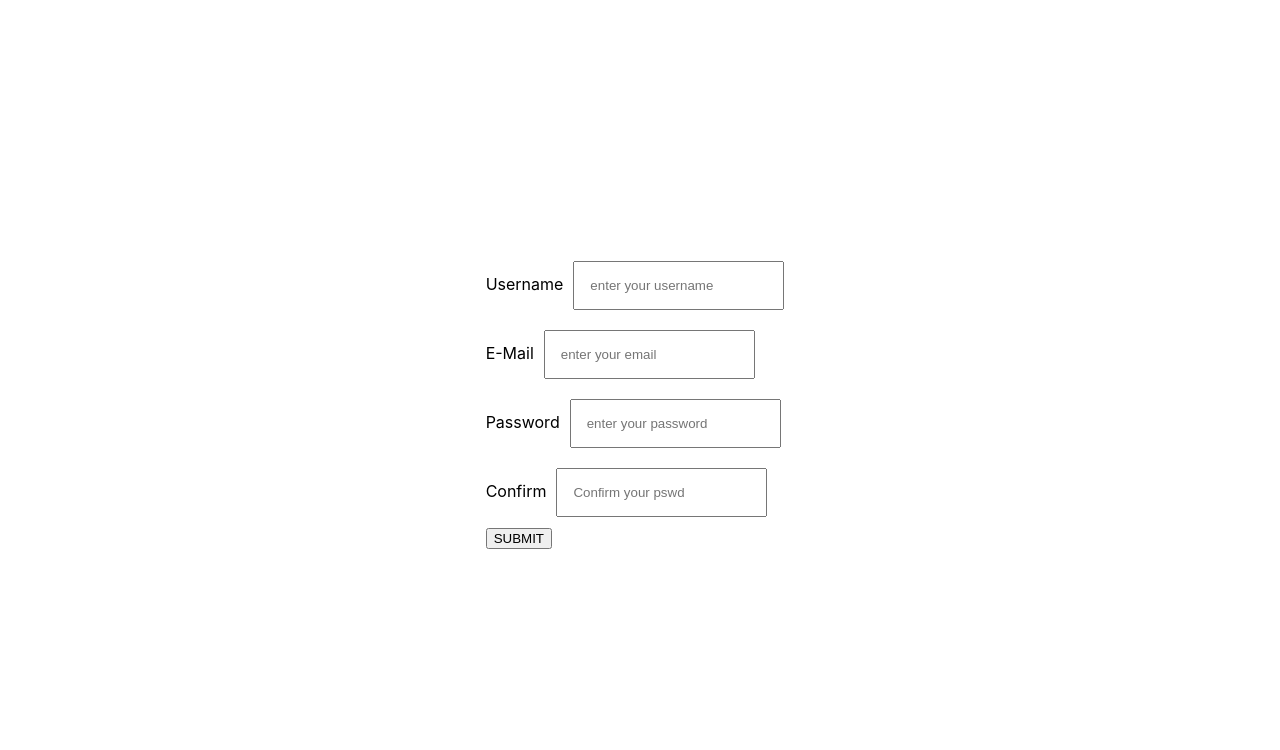
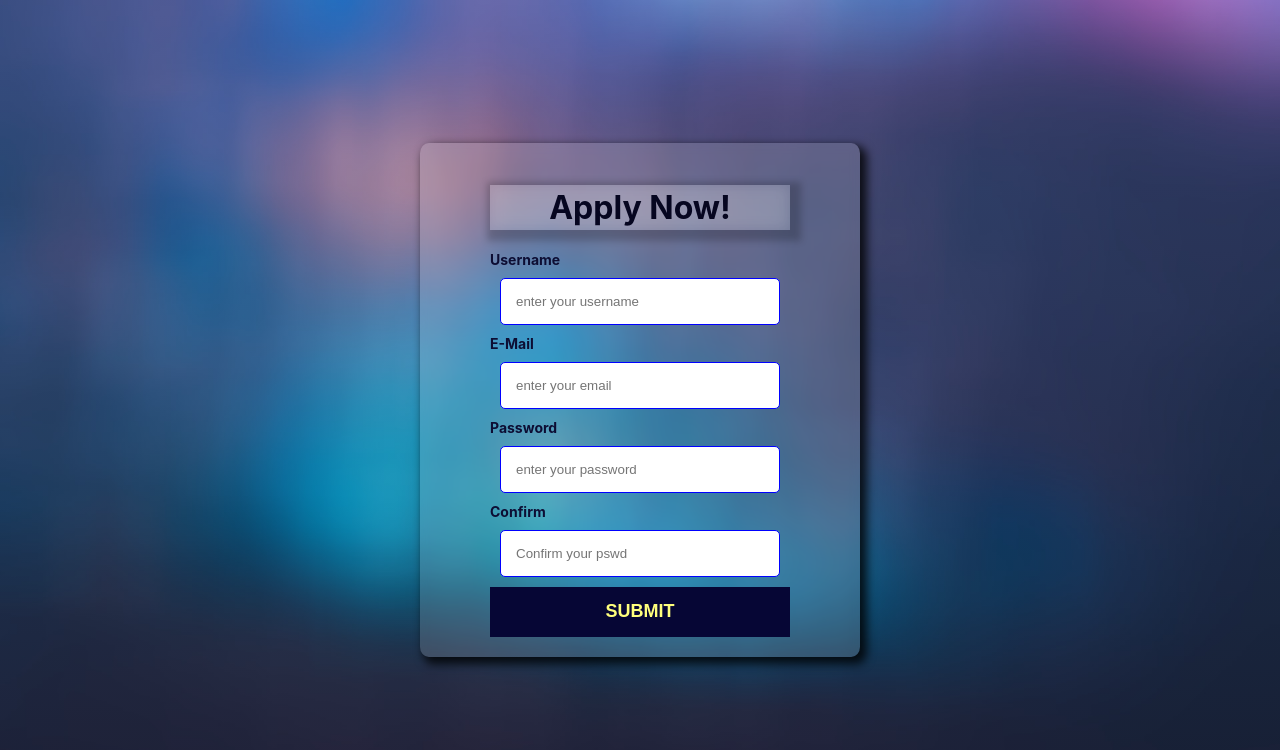
Before and after one commit to BekBrace/React-Submission-Form, a React (Create React App) app: page / in a window 1280 px wide. Shown: the top 750 px of the page. Built offline with nearby package versions, Linux system fonts and the light colour scheme.

Commit message:
change4: adding styling to the form

```diff
--- a/src/App.css
+++ b/src/App.css
@@ -3,4 +3,50 @@
   align-items: center;
   justify-content: center;
   height: 100vh;
-}
+  background:
+  linear-gradient(rgba(26, 96, 208, 0.3), rgba(7, 14, 76, 0.3)),
+  url("../src/assets/pic.jpg");
+  background-size: cover;
+  background-position: center;
+  /* background-repeat: no-repeat; */
+  }
+
+  h1 {color:rgb(6, 6, 32); text-align: center; background: rgba(255,255,255,.15); backdrop-filter: blur(7px); box-shadow: 4px 4px 7px 7px rgba(0, 0, 0, 0.2); padding: 3px;}
+
+  form {
+    border-radius: 2%;
+    padding: 20px 70px;
+    background-color: rgba(255, 255, 255, .15);
+    backdrop-filter: blur(5px);
+    box-shadow: 5px 5px 10px 2px rgba(0,0,0,.8);
+  }
+
+  input {
+    padding: 15px;
+    margin: 10px 0px;
+    border-radius: 5px;
+    border:1px solid blue;
+  }
+  .input {
+  display: flex;
+  flex-direction: column;
+  width: 300px;
+  }
+
+  label {
+    font-size: 14px;
+    font-weight: bold;
+    color: rgb(13, 13, 51);
+  }
+
+  button {
+    width: 100%;
+    height: 50px;
+    padding:10px;
+    border:none;
+    cursor: pointer;
+    background-color: rgb(6, 6, 53);
+    color: rgb(255, 255, 124);
+    font-size: 18px;
+    font-weight: bold;
+  }
--- a/src/App.jsx
+++ b/src/App.jsx
@@ -4,6 +4,7 @@ import INPUT from './components/INPUT';
 
 import { useRef, useState } from 'react';
 
+// import pic from '../src/assets/pic.jpg';
 
 function App() {
   // useState is used to re-render
@@ -74,6 +75,7 @@ const entries = [
         {/* <INPUT name= "username" placeholder="username" />
         <INPUT name= "email" placeholder="email" />
         <INPUT name= "password" placeholder="password" /> */}
+        <h1>Apply Now!</h1>
         {entries.map((entry) => (
           <INPUT key={entry.id} {...entry}
             value={values[entry.name]}
```
Also changed, not shown: src/assets/pic.jpg (added).
